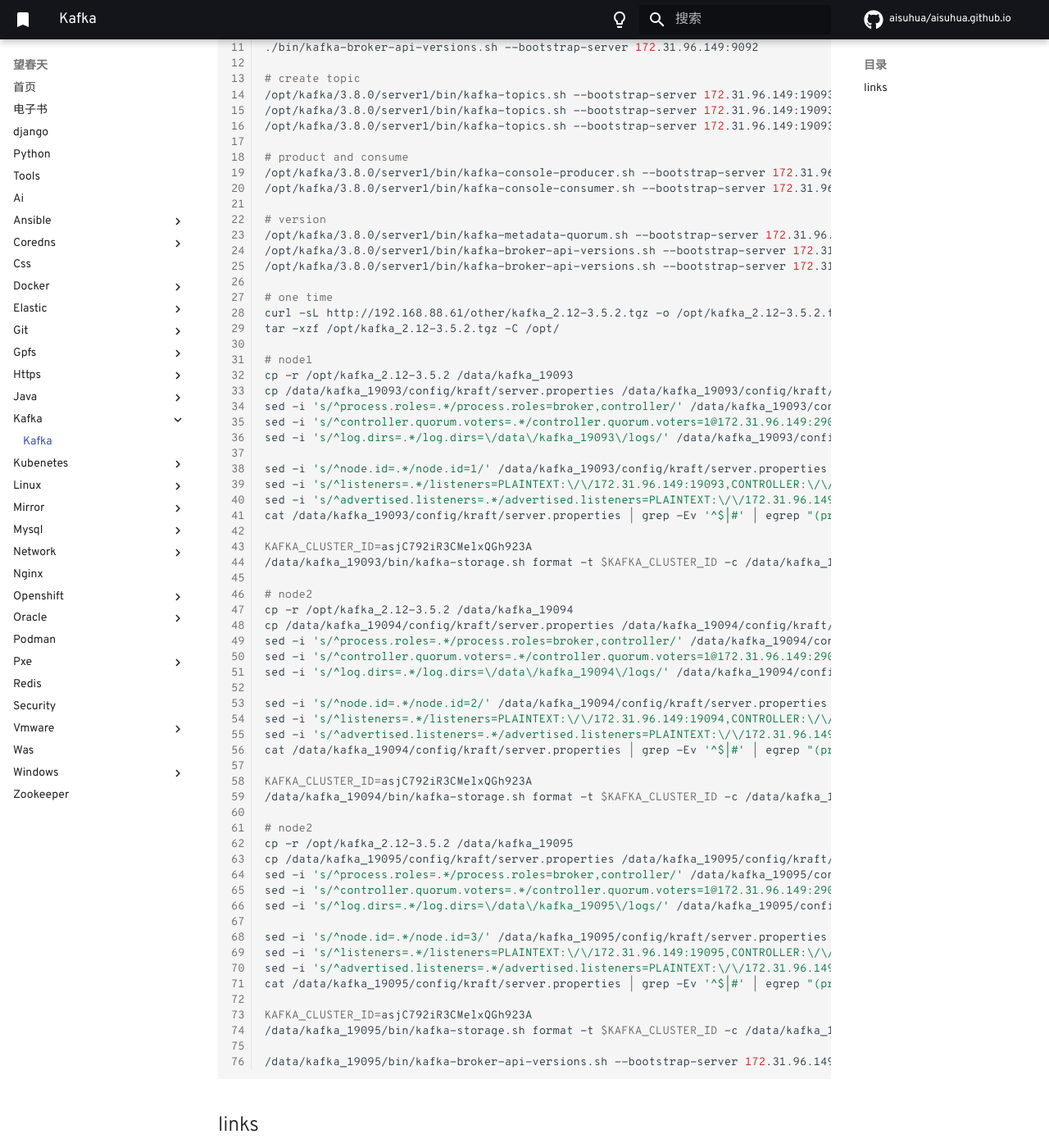
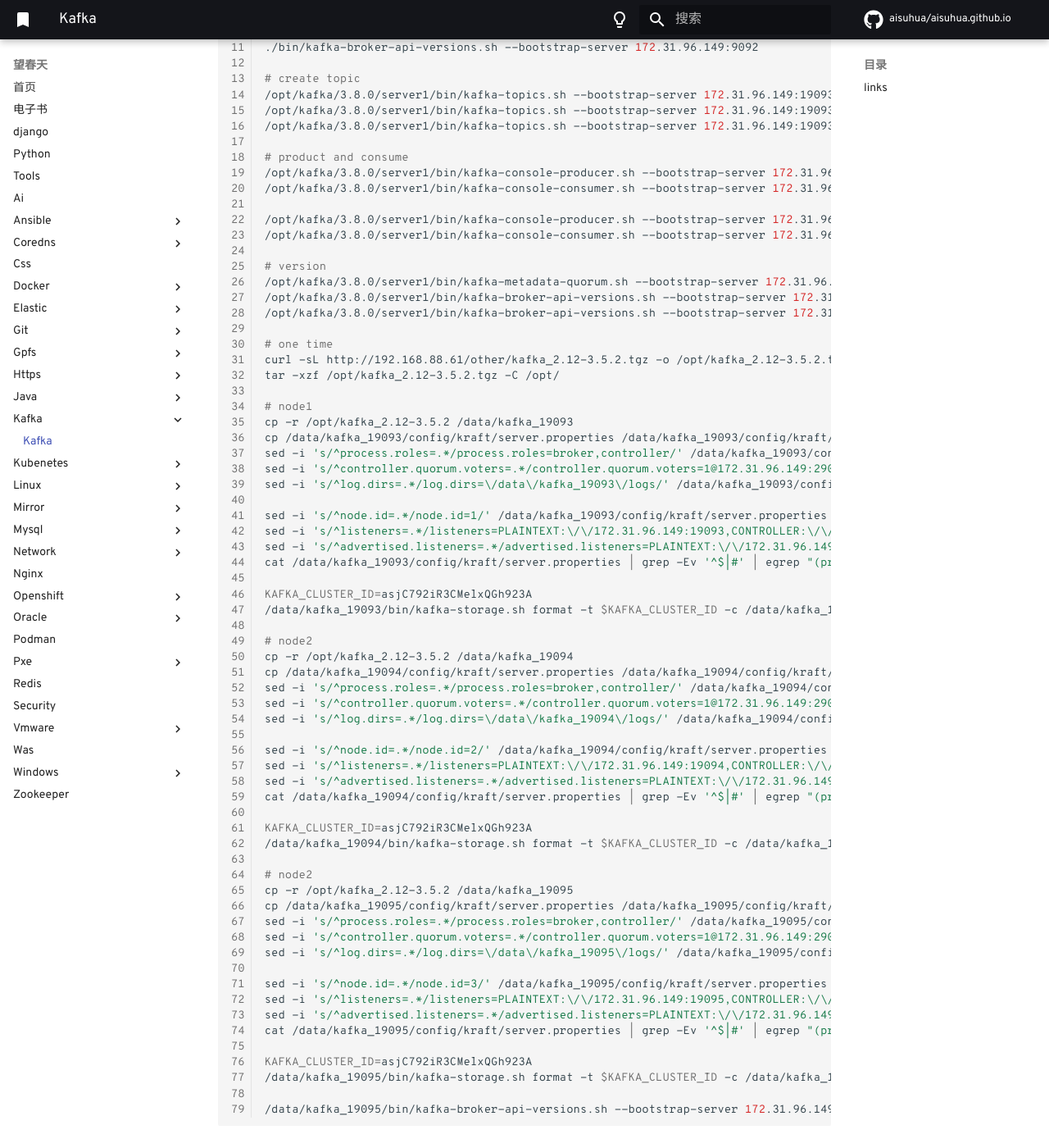
Before and after one commit to aisuhua/aisuhua.github.io, an MkDocs documentation site: the page built from docs/kafka/REAEMD.md, in a window 1280 px wide and 1400 px high, scrolled down 331 px. Shown: the whole window at 82% size. Built offline with MkDocs 1.6.1 and Material for MkDocs 9.7.7, drawn with Linux system fonts in a browser that asks for light colours; comment, search, counter and statistics services are not loaded.

Commit message:
REAEMD.md

```diff
--- a/docs/kafka/REAEMD.md
+++ b/docs/kafka/REAEMD.md
@@ -21,6 +21,9 @@
 # product and consume
 /opt/kafka/3.8.0/server1/bin/kafka-console-producer.sh --bootstrap-server 172.31.96.149:19093 --producer.config /opt/kafka/3.8.0/server1/config/kraft/admin.conf --topic hello
 /opt/kafka/3.8.0/server1/bin/kafka-console-consumer.sh --bootstrap-server 172.31.96.149:19093 --consumer.config /opt/kafka/3.8.0/server1/config/kraft/admin.conf --topic hello --from-beginning
+
+/opt/kafka/3.8.0/server1/bin/kafka-console-producer.sh --bootstrap-server 172.31.96.149:19093,172.31.96.149:19094,172.31.96.149:19095 --producer.config /opt/kafka/3.8.0/server1/config/kraft/admin.conf --topic hello
+/opt/kafka/3.8.0/server1/bin/kafka-console-consumer.sh --bootstrap-server 172.31.96.149:19093,172.31.96.149:19094,172.31.96.149:19095 --consumer.config /opt/kafka/3.8.0/server1/config/kraft/admin.conf --topic hello --from-beginning
 
 # version
 /opt/kafka/3.8.0/server1/bin/kafka-metadata-quorum.sh --bootstrap-server 172.31.96.149:19093 --command-config /opt/kafka/3.8.0/server1/config/kraft/admin.conf describe --status
```
